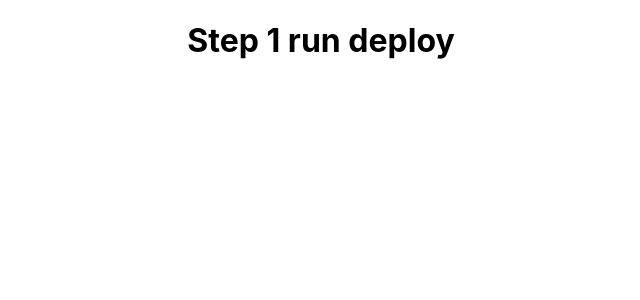
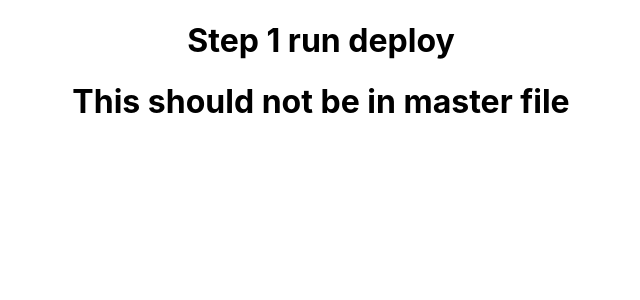
Before and after one commit to amanjatx/netyforms-repo, a React (Create React App) app: page / in a window 1280 px wide. Shown: the top 300 px of the page, without its empty margins (319-959 px from the left). Built offline with nearby package versions, Linux system fonts and the light colour scheme.

Commit message:
direct master branch commit

```diff
--- a/src/App.js
+++ b/src/App.js
@@ -4,6 +4,7 @@ function App() {
   return (
     <div className="App">
       <h1>Step 1 run deploy </h1>
+      <h1>This should not be in master file</h1>
     </div>
   );
 }
```
